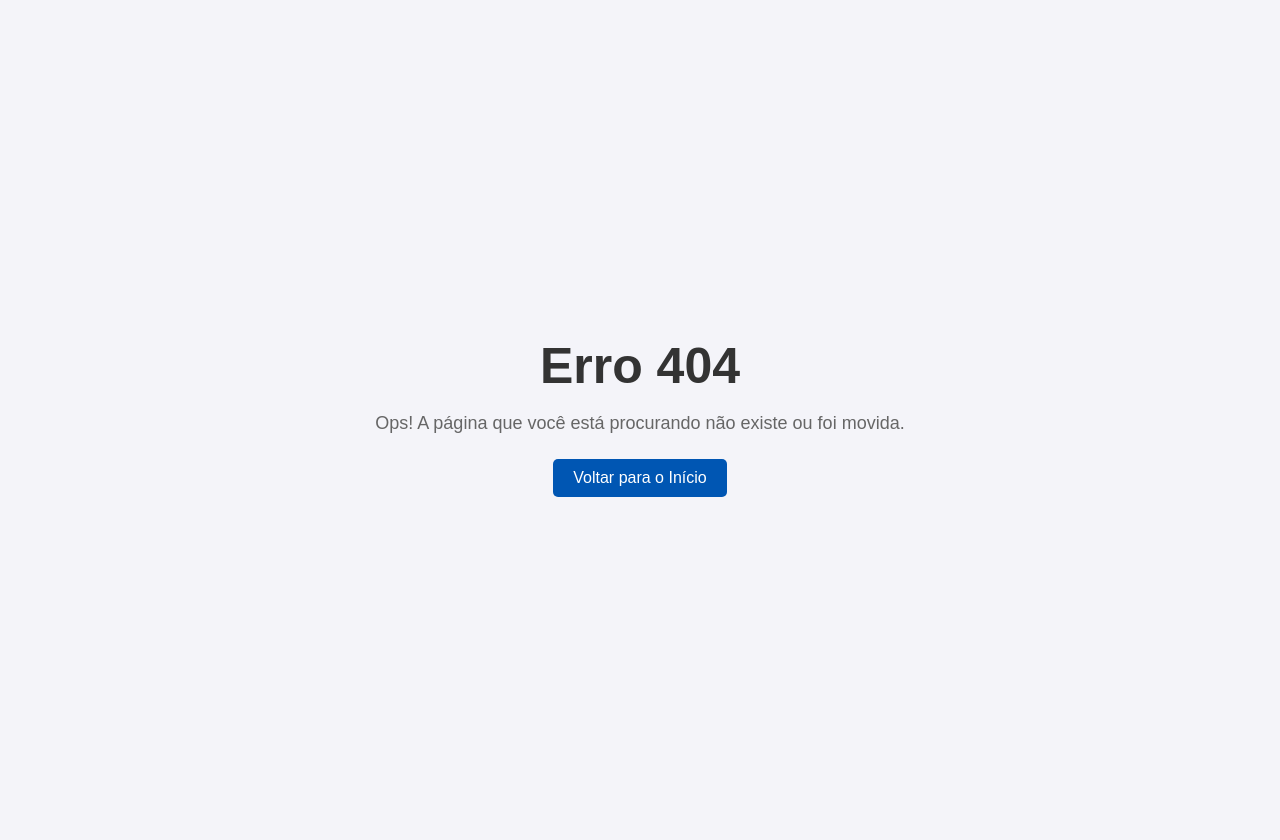
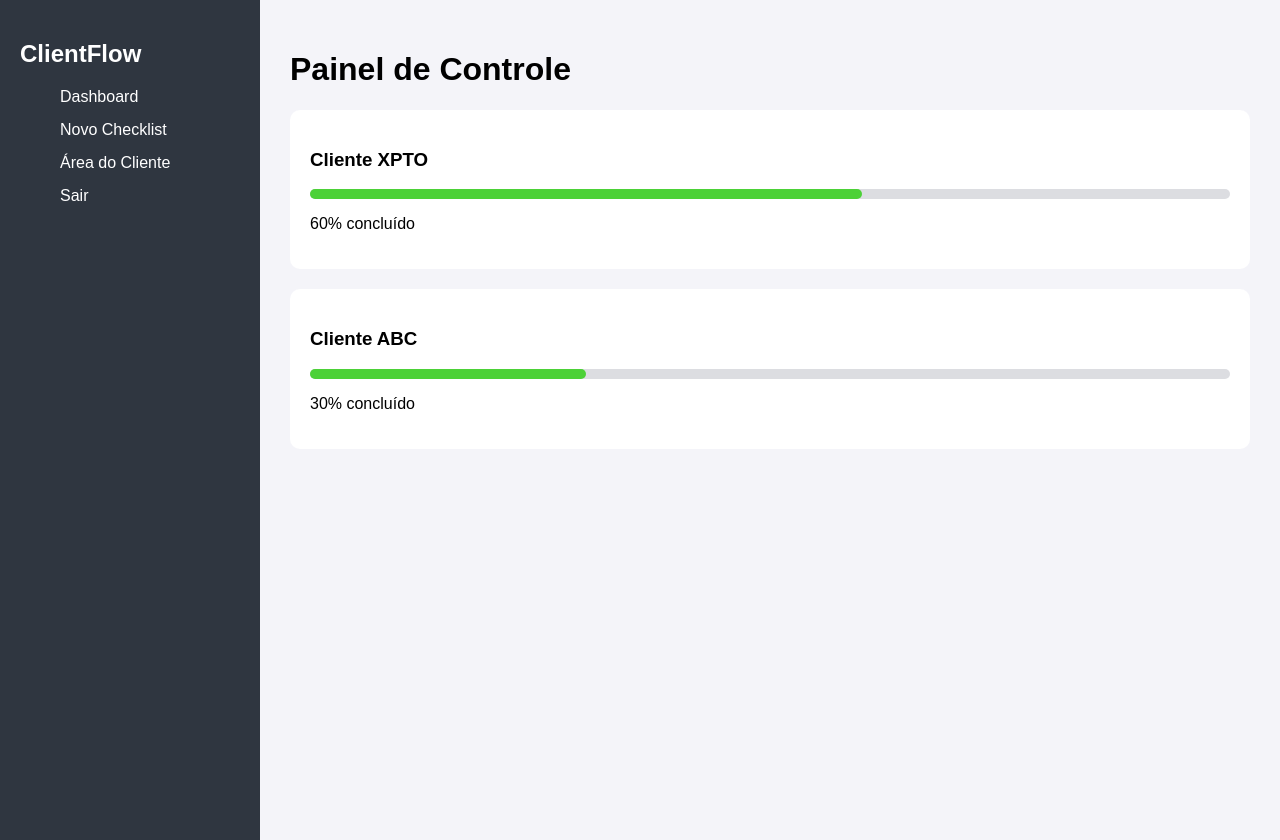
Before and after one commit to ronaldlipskiroderjan/ClientFlow, a PHP site: page /index.php?page=dashboard in a window 1280 px wide. Before the commit the page ends 497 px from the top, so only its background shows below. Run offline with PHP 8.4, Linux system fonts and the light colour scheme.

Commit message:
dashboard inicial com sidebar

```diff
--- a/assets/css/style.css
+++ b/assets/css/style.css
@@ -40,3 +40,61 @@ body {
 .btn-voltar:hover {
     background-color: #004494;
 }
+
+.layout {
+    display: flex;
+}
+
+
+.sidebar {
+    width: 220px;
+    height: 100vh;
+    background: #2f3640;
+    color: white;
+    padding: 20px;
+}
+
+.sidebar h2 {
+    margin-bottom: 20px;
+}
+
+.sidebar ul {
+    list-style: none;
+}
+
+.sidebar li {
+    margin-bottom: 15px;
+}
+
+.sidebar a {
+    color: white;
+    text-decoration: none;
+}
+
+
+.content {
+    flex: 1;
+    padding: 30px;
+}
+
+
+.card {
+    background: white;
+    padding: 20px;
+    margin-bottom: 20px;
+    border-radius: 10px;
+}
+
+
+.progress-bar {
+    background: #dcdde1;
+    height: 10px;
+    border-radius: 5px;
+    margin: 10px 0;
+}
+
+.progress {
+    background: #4cd137;
+    height: 100%;
+    border-radius: 5px;
+}
--- /dev/null
+++ b/pages/dashboard.php
@@ -0,0 +1,47 @@
+<!DOCTYPE html>
+<html lang="pt-br">
+<head>
+    <meta charset="UTF-8">
+    <title>Dashboard - ClientFlow</title>
+    <link rel="stylesheet" href="../assets/css/style.css">
+</head>
+<body>
+
+<div class="layout">
+
+    <aside class="sidebar">
+        <h2>ClientFlow</h2>
+        <ul>
+            <li><a href="index.php?page=dashboard">Dashboard</a></li>
+            <li><a href="index.php?page=novo_checklist">Novo Checklist</a></li>
+            <li><a href="index.php?page=area_cliente">Área do Cliente</a></li>
+            <li><a href="#">Sair</a></li>
+        </ul>
+    </aside>
+
+    <!-- CONTEÚDO -->
+    <main class="content">
+        <h1>Painel de Controle</h1>
+
+        <div class="card">
+            <h3>Cliente XPTO</h3>
+            <div class="progress-bar">
+                <div class="progress" style="width: 60%;"></div>
+            </div>
+            <p>60% concluído</p>
+        </div>
+
+        <div class="card">
+            <h3>Cliente ABC</h3>
+            <div class="progress-bar">
+                <div class="progress" style="width: 30%;"></div>
+            </div>
+            <p>30% concluído</p>
+        </div>
+
+    </main>
+
+</div>
+
+</body>
+</html>
```
